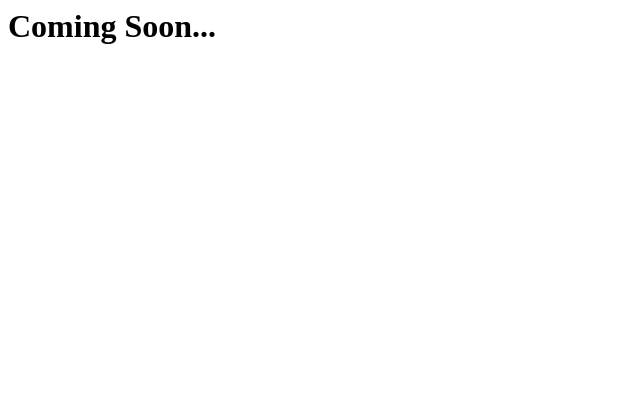
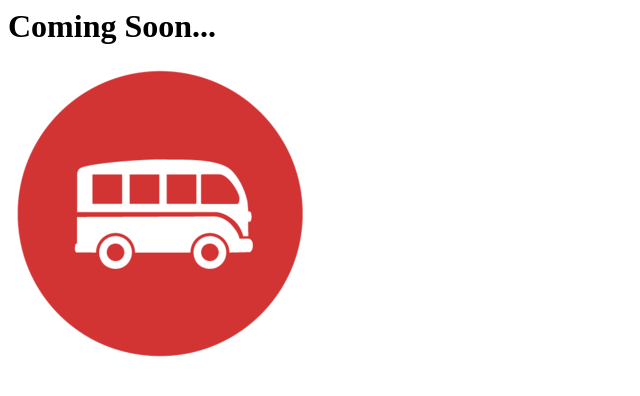
Before and after one commit to Tamazonia/luv, a plain HTML site: page index.html in a window 1280 px wide. Shown: the whole page, without its empty margins (0-640 px from the left). Drawn offline with Linux system fonts and the light colour scheme.

Commit message:
added logo

```diff
--- a/index.html
+++ b/index.html
@@ -5,5 +5,6 @@
 
   <body>
     <h1>Coming Soon...</h1>
+    <img src="logo.png" alt="">
   </body>
 </html>
```
Also changed, not shown: logo.png (added).
